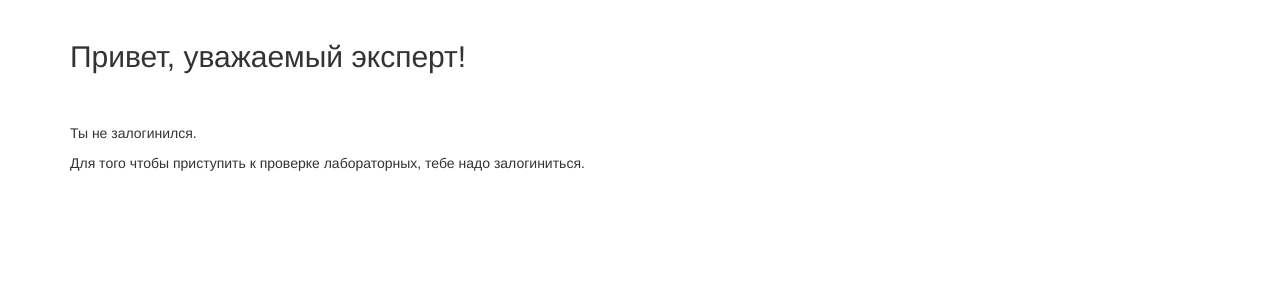
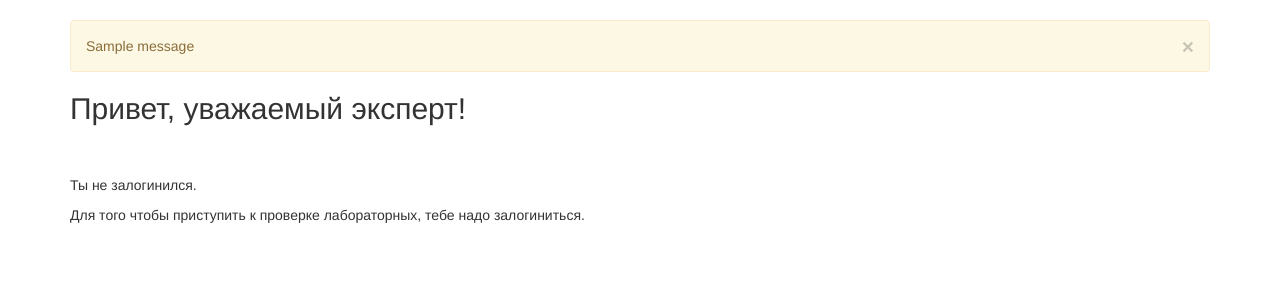
Before and after one commit to natenka/grade-system, a Flask app: page / in a window 1280 px wide. Shown: the part 52-352 px from the top of the page. Run offline with Flask 2, Linux system fonts and the light colour scheme; tables that the repository leaves empty hold one stand-in row (values such as "Sample post"); one stand-in notice (Sample message) is shown; parts of the project's set-up code (start-up, migrations or seed data) failed here and were passed over; some libraries are stand-ins or nearby versions.

Commit message:
Update base template and login route to flash errors

```diff
--- a/main-app/app/main/routes.py
+++ b/main-app/app/main/routes.py
@@ -4,7 +4,7 @@ import sys
 reload(sys)
 sys.setdefaultencoding("utf-8")
 
-from flask import render_template, redirect, url_for, request
+from flask import render_template, redirect, url_for, request, flash
 from flask.ext.login import login_required, login_user, logout_user, current_user
 from flask import current_app
 
@@ -237,6 +237,7 @@ def login():
         user = User.query.filter_by(username=form.username.data).first()
 
         if user is None or not user.verify_password(form.password.data):
+            flash('Invalid username or password.')
             return redirect(url_for('main.login', **request.args))
         login_user(user, form.remember_me.data)
         return redirect(request.args.get('next') or url_for('main.index'))
--- a/main-app/app/templates/base.html
+++ b/main-app/app/templates/base.html
@@ -32,6 +32,13 @@
 {% block content %}
 <link rel=stylesheet type=text/css href="{{ url_for('static', filename='style.css') }}">
     <div class="container">
+        {% for message in get_flashed_messages() %}
+        <div class="alert alert-warning">
+            <button type="button" class="close" data-dismiss="alert">&times;</button>
+            {{ message }}
+        </div>
+        {% endfor %}
+
         {% block page_content %}{% endblock %}
     </div>
 {% endblock %}
--- a/main-app/app/templates/index.html
+++ b/main-app/app/templates/index.html
@@ -6,8 +6,8 @@
         <h2>Привет, уважаемый эксперт!</h2>
         <br>
         <br>
-    <p>Ты не залогинился.</p>
-    <p>Для того чтобы приступить к проверке лабораторных, тебе надо залогиниться.</p>
+        <p>Ты не залогинился.</p>
+        <p>Для того чтобы приступить к проверке лабораторных, тебе надо залогиниться.</p>
     {% else %}
         <h2>Привет, {{current_user}}</h2>
         <br>
```
Also changed, not shown: README.md.
